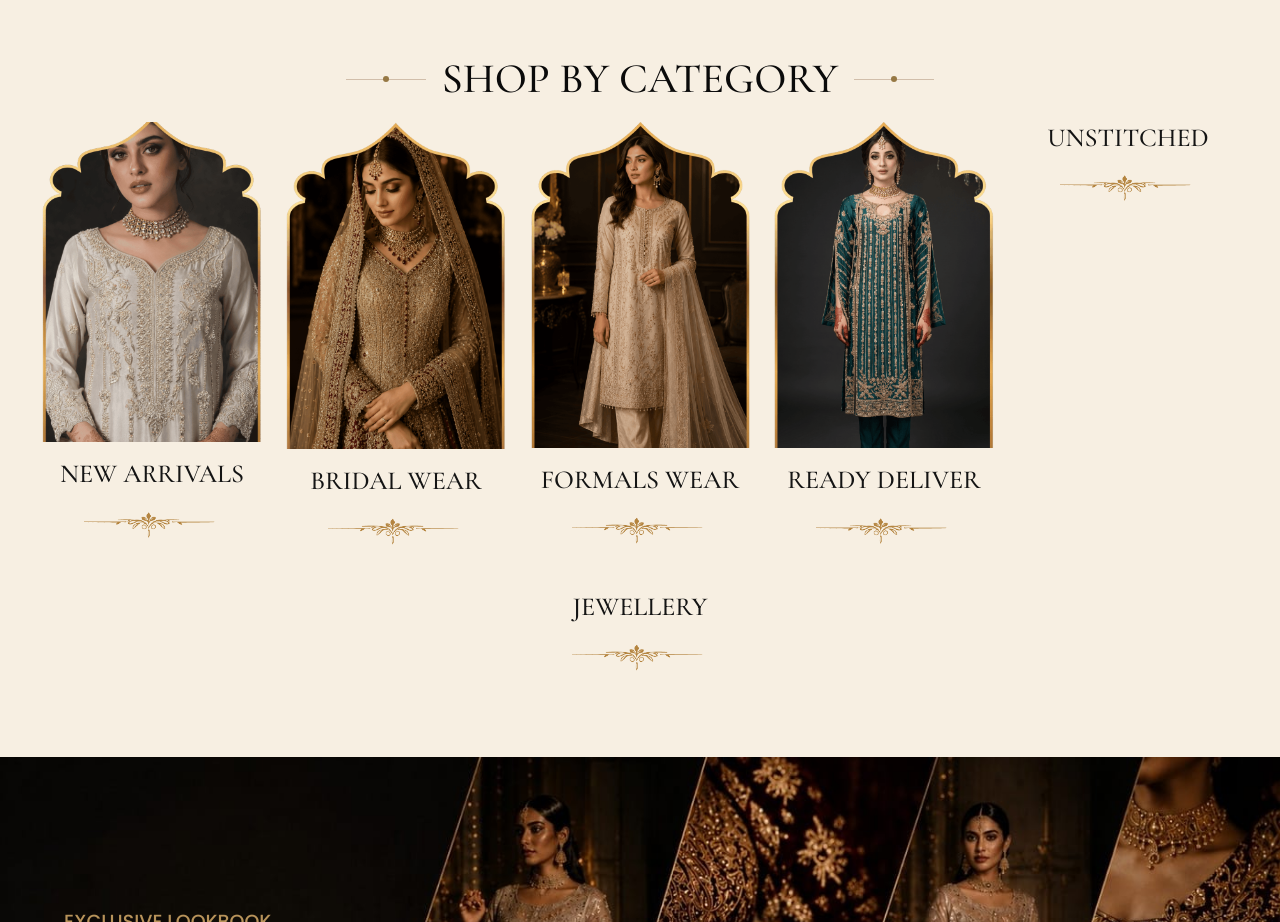
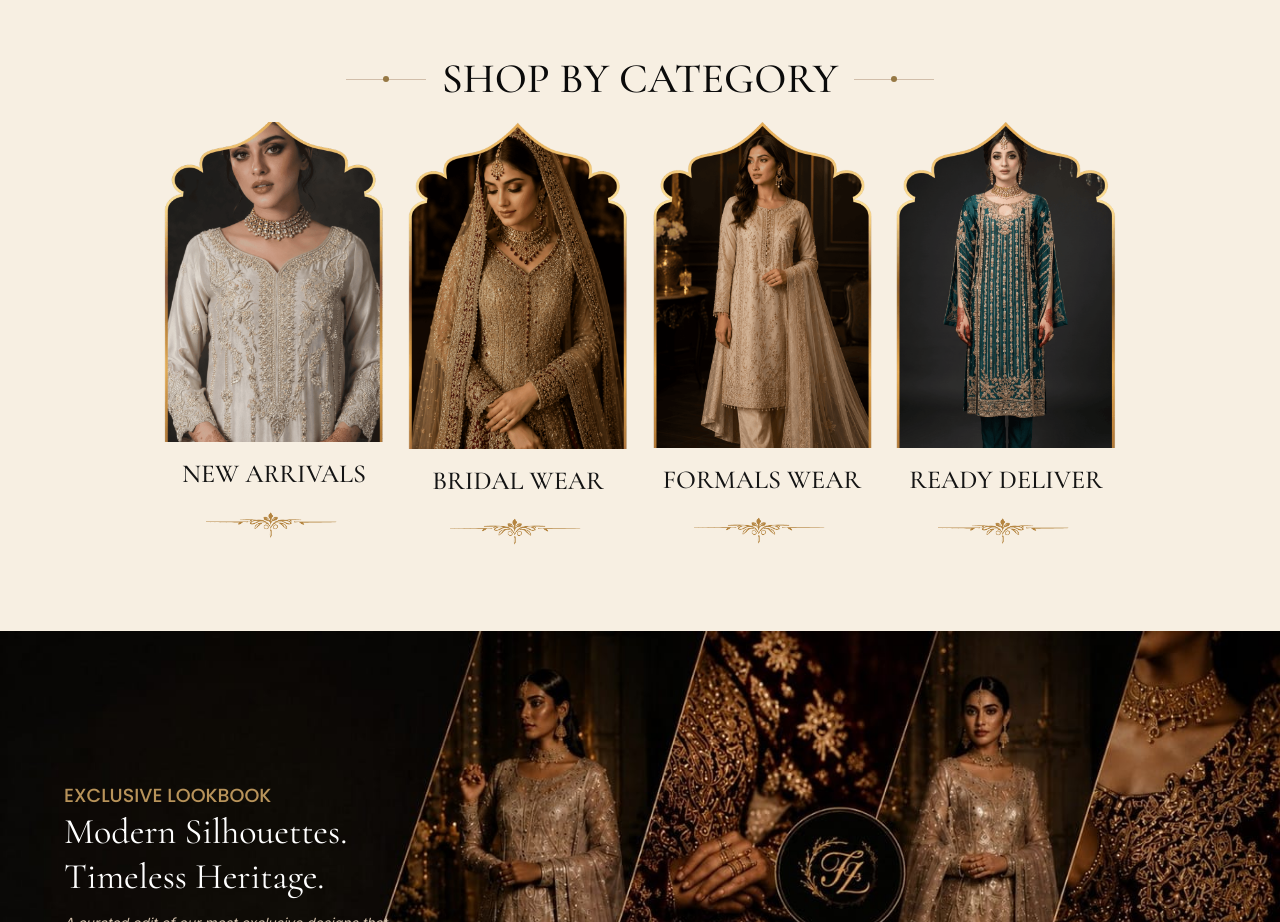
Before and after one commit to Ahmadprofessional/fazalzari-clone, a Next.js app: page / in a window 1280 px wide. Shown: the part 840-1762 px from the top of the page. Built offline with nearby package versions, Linux system fonts and the light colour scheme.

Commit message:
Remove empty Unstitched and Jewellery categories

```diff
--- a/src/components/ShopByCategory.tsx
+++ b/src/components/ShopByCategory.tsx
@@ -8,8 +8,6 @@ const CATEGORIES: CategoryCard[] = [
   { label: "Bridal Wear", image: "/images/category-bridal.png", href: "/bridal-wear" },
   { label: "Formals Wear", image: "/images/category-formals.png", href: "/products" },
   { label: "Ready Deliver", image: "/images/category-ready-deliver.png", href: "/products" },
-  { label: "Unstitched", image: null, href: "/products" },
-  { label: "Jewellery", image: null, href: "/products" },
 ];
 
 export default function ShopByCategory() {
```
